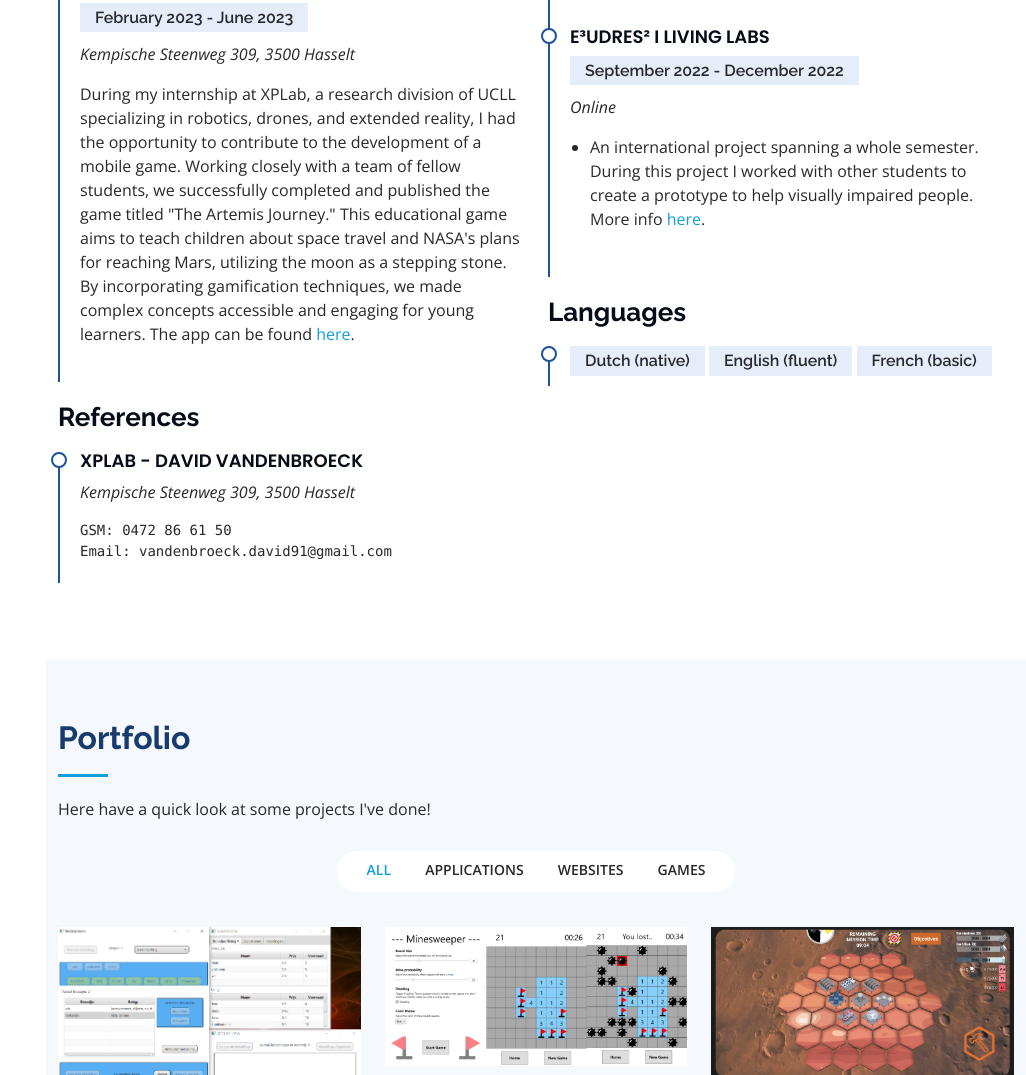
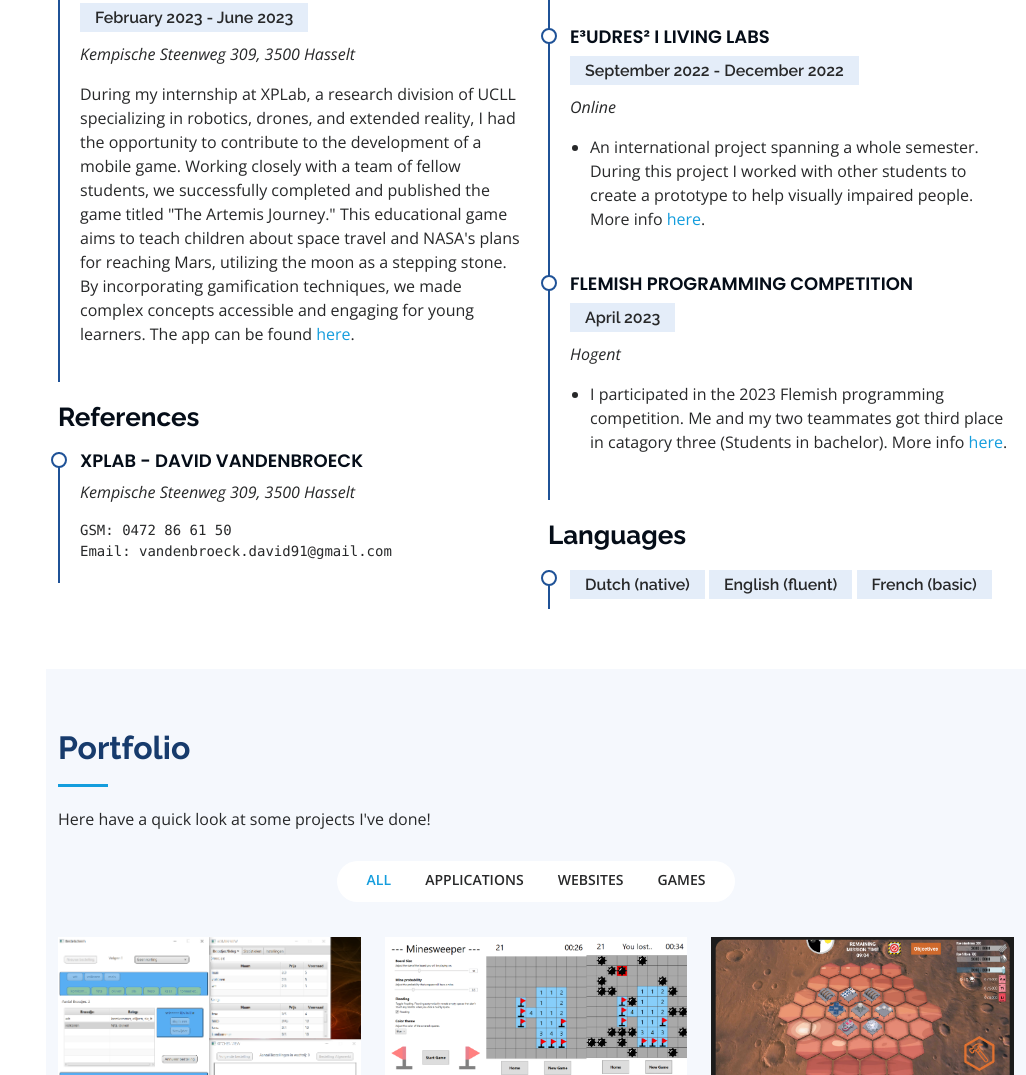
Before and after one commit to N-Mattes67/N-Mattes67.github.io, a plain HTML site: page index.html in a window 1280 px wide. Shown: the part 3051-4126 px from the top of the page, without its empty margins (254-1280 px from the left). Drawn offline with nearby package versions, Linux system fonts and the light colour scheme.

Commit message:
VPW toegevoegd

```diff
--- a/index.html
+++ b/index.html
@@ -325,6 +325,17 @@ Email: vandenbroeck.david91@gmail.com
               </ul>
             </div>
 
+            <div class="resume-item">
+              <h4>Flemish programming competition</h4>
+              <h5>April 2023</h5>
+              <p><em>Hogent</em></p>
+              <ul>
+                <li>I participated in the 2023 Flemish programming competition. Me and my two teammates got third place in catagory three (Students in bachelor). More info
+                  <a href="https://www.vlaamseprogrammeerwedstrijd.be/current/#" target="_blank" role="button">here</a>.
+                </li>
+              </ul>
+            </div>
+
 
             <h3 class="resume-title">Languages</h3>
             <div class="resume-item">
```
